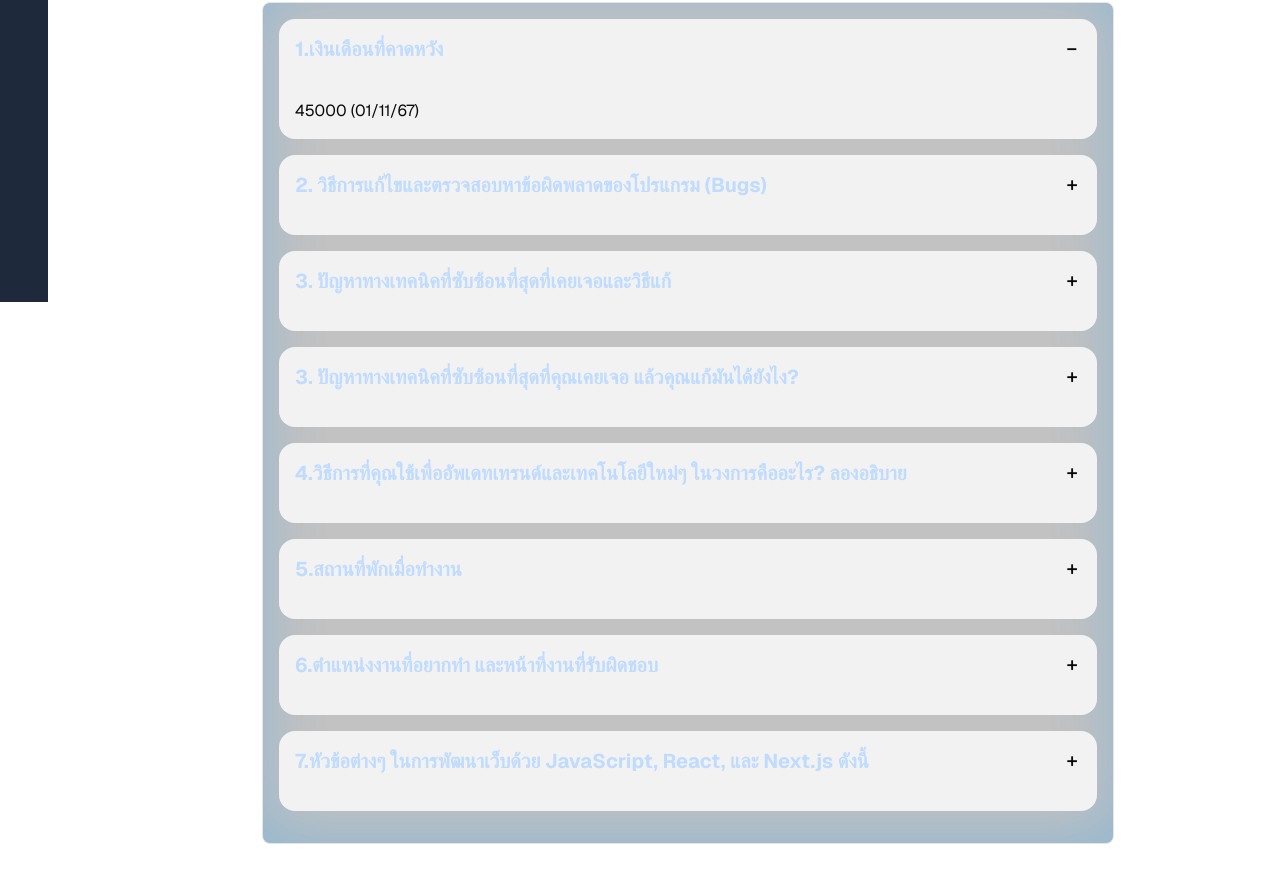
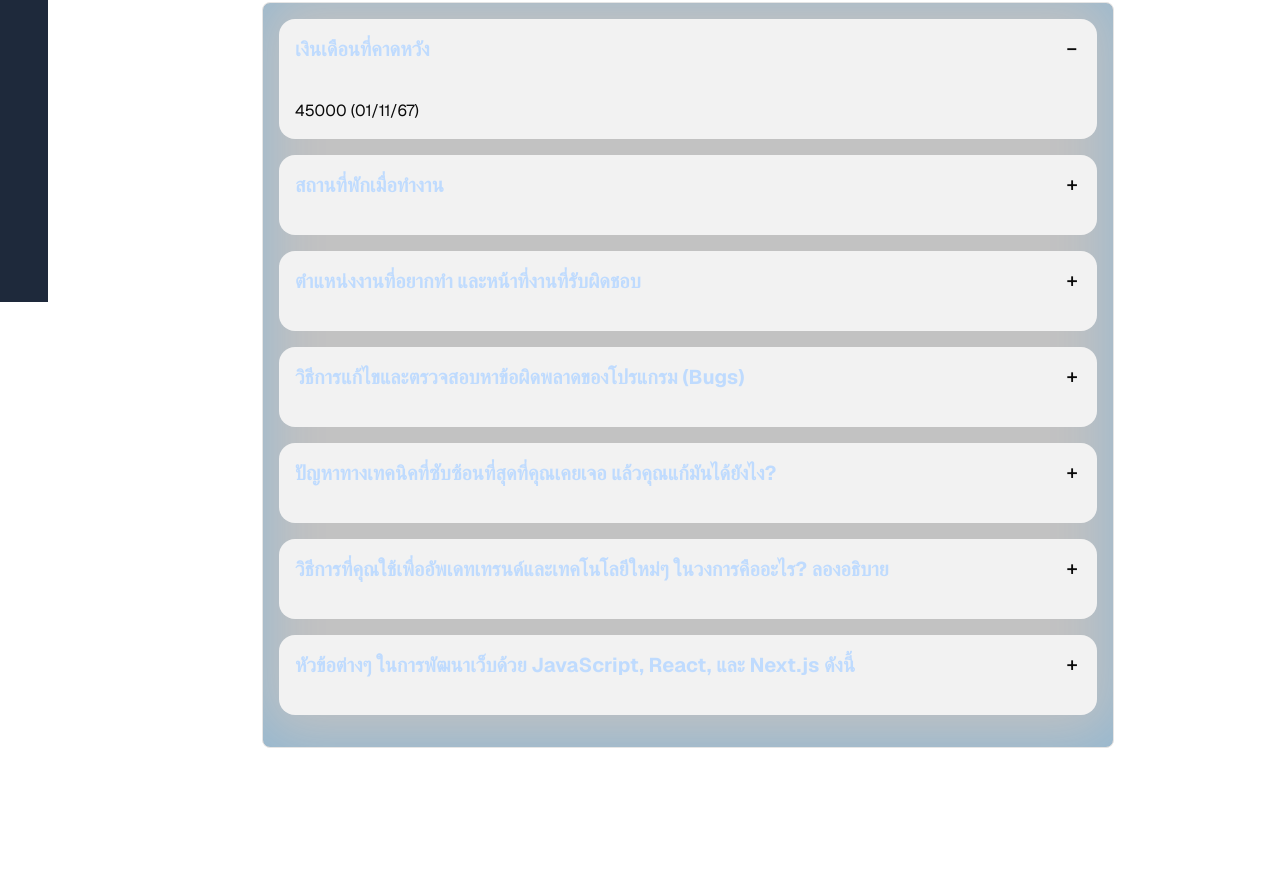
Before and after one commit to nut2567/portfolio-nextjs, a Next.js app: page /about in a window 1280 px wide. Shown: the part 498-1380 px from the top of the page. After the commit the page ends 1294 px from the top, so only its background shows below. Built offline with nearby package versions, Linux system fonts and the light colour scheme.

Commit message:
ลำดับ คำถาม

```diff
--- a/app/(portfolio)/about/question.tsx
+++ b/app/(portfolio)/about/question.tsx
@@ -13,75 +13,85 @@ export default function Question({ repositories }: { repositories: any[] }) {
         <input type="radio" name="my-accordion-3" defaultChecked />
         <div className="collapse-title text-xl font-medium">
           <h1 className="text-xl font-bold text-blue-200 mb-5">
-            1.เงินเดือนที่คาดหวัง
+            เงินเดือนที่คาดหวัง
           </h1>
         </div>
         <div className="collapse-content">
           <p>45000 (01/11/67)</p>
         </div>
       </div>
+
+      <div className="collapse collapse-plus bg-base-200 mb-4">
+        <input type="radio" name="my-accordion-3" />
+        <div className="collapse-title text-xl font-medium">
+          <h1 className="text-xl font-bold text-blue-200 mb-5">
+            สถานที่พักเมื่อทำงาน
+          </h1>
+        </div>
+        <div className="collapse-content">
+          <p>{`อยู่ที่ แถว ม.รังสิต ปทุม ใกล้ หลักหก`}</p>
+          <a
+            className="mr-2"
+            href={`https://www.google.com/maps/d/u/0/edit?mid=1aMmI6qNemVuHLcwy15_XLWBuwHAqejE&usp=sharing`}
+            target="_blank"
+            rel="noopener noreferrer"
+          >
+            <button className="btn btn-primary">www.google.com/maps</button>
+          </a>
+        </div>
+      </div>
+      <div className="collapse collapse-plus bg-base-200 mb-4">
+        <input type="radio" name="my-accordion-3" />
+        <div className="collapse-title text-xl font-medium">
+          <h1 className="text-xl font-bold text-blue-200 mb-5">
+            ตำแหน่งงานที่อยากทำ และหน้าที่งานที่รับผิดชอบ
+          </h1>
+        </div>
+        <div className="collapse-content">
+          <p>1.FrontEnd Developer</p>
+          <p>2.Software Engineer</p>
+          <p>3.Full Strack</p>
+          <p>JavaScript/NextJs/NuxtJs/Angular</p>
+          <p>NodeJs Express.js</p>
+          <p>PostgreSQL Mongoose</p>
+        </div>
+      </div>
       <div className="collapse collapse-plus bg-base-200 mb-4">
         <input type="radio" name="my-accordion-3" className="peer" />
         <div className="collapse-title text-xl font-medium">
           <h1 className="text-xl font-bold text-blue-200 mb-5">
-            2. วิธีการแก้ไขและตรวจสอบหาข้อผิดพลาดของโปรแกรม (Bugs)
+            วิธีการแก้ไขและตรวจสอบหาข้อผิดพลาดของโปรแกรม (Bugs)
           </h1>
         </div>
         <div className="collapse-content">
           <ul className="list-disc list-inside">
             <li>
-              <strong>2.1 ทำความเข้าใจข้อผิดพลาด:</strong>
+              <strong>1 ทำความเข้าใจข้อผิดพลาด:</strong>
               อ่านข้อความ error log
               และวิเคราะห์อาการผิดปกติของโปรแกรมเพื่อหาสาเหตุ
             </li>
             <li>
-              <strong>2.2 สร้าง Test Case:</strong>
+              <strong>2 สร้าง Test Case:</strong>
               ทดสอบด้วย input ต่าง ๆ เพื่อทำให้ข้อผิดพลาดเกิดซ้ำ
               และดูว่าข้อผิดพลาดเกิดขึ้นเมื่อใด
             </li>
             <li>
-              <strong>2.3 ใช้เครื่องมือ Debugger:</strong>
+              <strong>3 ใช้เครื่องมือ Debugger:</strong>
               ตรวจสอบค่าตัวแปรและตั้ง breakpoints
               เพื่อตรวจสอบการทำงานของโปรแกรมในแต่ละขั้นตอน
             </li>
             <li>
-              <strong>2.4 ทำงานร่วมกับทีม:</strong>
+              <strong>4 ทำงานร่วมกับทีม:</strong>
               ขอคำแนะนำจากทีมและใช้ Git เพื่อเปรียบเทียบการเปลี่ยนแปลงของโค้ด
             </li>
           </ul>
         </div>
       </div>
-
       <div className="collapse collapse-plus bg-base-200 mb-4">
         <input type="radio" name="my-accordion-3" className="peer" />
         <div className="collapse-title text-xl font-medium">
           <h1 className="text-xl font-bold text-blue-200 mb-5">
-            3. ปัญหาทางเทคนิคที่ซับซ้อนที่สุดที่เคยเจอและวิธีแก้
-          </h1>
-        </div>
-        <div className="collapse-content peer-checked:block">
-          <p className="mb-2">
-            ส่วนใหญ่จะเกิดขึ้นกับเวลาใช้ Third-party Libraries เข้ามาทำงานในระบบ
-            แล้วรายละเอียดของ API หรือ โค้ด ส่วนต่างมีน้อยหรือไม่ชัดเจน
-            แล้วจะต้องประสานงานคุยกันหลายส่วน เช่น อาจจะเป็นซอฟแวร์
-            ของหลายๆเจ้ามารวมกัน
-            ในระบเดียวกันแล้วต้องเขียนให้มันทำงานรวมกันได้ของระบบที่
-            ของแต่ละเจ้ามีอยู่แล้ว
-            การจะทำใหม่หรือแก้จากของเดิมอาจจะเป็นเรื่องที่อยากและใช้เวลา
-            ก็เป็นปัญหาอย่าง มีแนวทางที่จะแก้คือต้องประชุมบ่อยๆ โดยใช้ระบบ Agile
-            ในการแบ่งงาน Sprint ออกมาย่อยมากๆ
-            เพื่อให้มีการรายงานและติดตามได้ง่าย
-            รวมทั้งเปิดโอกาสให้สมาชิกในทีมแต่ละคนช่วยให้คำแนะนำ หรือแนวทางใหม่ ๆ
-            ในการแก้ปัญหาได้ด้วย คราวๆก็จะประชุมกันทุกเช้าในช่วงที่ติดปัญหา
-          </p>
-        </div>
-      </div>
-
-      <div className="collapse collapse-plus bg-base-200 mb-4">
-        <input type="radio" name="my-accordion-3" className="peer" />
-        <div className="collapse-title text-xl font-medium">
-          <h1 className="text-xl font-bold text-blue-200 mb-5">
-            3. ปัญหาทางเทคนิคที่ซับซ้อนที่สุดที่คุณเคยเจอ แล้วคุณแก้มันได้ยังไง?
+            ปัญหาทางเทคนิคที่ซับซ้อนที่สุดที่คุณเคยเจอ แล้วคุณแก้มันได้ยังไง?
           </h1>
         </div>
         <div className="collapse-content">
@@ -119,18 +129,18 @@ export default function Question({ repositories }: { repositories: any[] }) {
         <input type="radio" name="my-accordion-3" />
         <div className="collapse-title text-xl font-medium">
           <h1 className="text-xl font-bold text-blue-200 mb-5">
-            4.วิธีการที่คุณใช้เพื่ออัพเดทเทรนด์และเทคโนโลยีใหม่ๆ ในวงการคืออะไร?
+            วิธีการที่คุณใช้เพื่ออัพเดทเทรนด์และเทคโนโลยีใหม่ๆ ในวงการคืออะไร?
             ลองอธิบาย
           </h1>
         </div>
         <div className="collapse-content">
           <p>
-            4 ในการอัปเดตเทรนด์และเทคโนโลยีใหม่ ๆ ในวงการ
+            ในการอัปเดตเทรนด์และเทคโนโลยีใหม่ ๆ ในวงการ
             ผมมักใช้วิธีการหลายทางเพื่อให้แน่ใจว่าครอบคลุมทั้งด้านทฤษฎีและการใช้งานจริง
             วิธีหลัก ๆ ที่ผมใช้ ก็จะมี
           </p>
           <p>
-            4.1 ติดตามข่าวสารจากเว็บไซต์และบล็อกเทคโนโลยีใหม่ ๆ
+            1 ติดตามข่าวสารจากเว็บไซต์และบล็อกเทคโนโลยีใหม่ ๆ
             ที่กำลังเป็นที่นิยมรวมถึงตัวอย่างการใช้งานจริงที่นักพัฒนาคนอื่นนำมาพูดถึงใน
             YouTube คอนเฟอเรนซ์ต่าง ๆ เช่น Google, Apple, Microsoft
             เป็นแหล่งข้อมูลที่ดีในการอัปเดตเทคโนโลยีล่าสุด
@@ -138,9 +148,9 @@ export default function Question({ repositories }: { repositories: any[] }) {
             ๆ และตัวอย่างการใช้งานที่เเห็นภาพได้ง่าย
           </p>
           <p>
-            4.2 ผมมักจะเรียนรู้เทคโนโลยีใหม่ลองสร้างโปรเจกต์ทดลองขนาดเล็กหรือ
-            POC ดูการสอนผ่านคอร์สออนไลน์ใน YouTube หรือบทความ Stack Overflow,
-            Reddit เพราะช่วยให้เข้าใจโครงสร้างพื้นฐานได้ดี
+            2 ผมมักจะเรียนรู้เทคโนโลยีใหม่ลองสร้างโปรเจกต์ทดลองขนาดเล็กหรือ POC
+            ดูการสอนผ่านคอร์สออนไลน์ใน YouTube หรือบทความ Stack Overflow, Reddit
+            เพราะช่วยให้เข้าใจโครงสร้างพื้นฐานได้ดี
             จากนั้นผมจะลองนำเทคโนโลยีเหล่านี้มาสร้างโปรเจกต์ย่อย ๆ
             เพื่อฝึกใช้งานจริง
             ซึ่งเป็นวิธีการที่ช่วยให้จดจำได้ดีกว่าการเรียนรู้ทฤษฎีอย่างเดียว
@@ -184,43 +194,7 @@ export default function Question({ repositories }: { repositories: any[] }) {
         <input type="radio" name="my-accordion-3" />
         <div className="collapse-title text-xl font-medium">
           <h1 className="text-xl font-bold text-blue-200 mb-5">
-            5.สถานที่พักเมื่อทำงาน
-          </h1>
-        </div>
-        <div className="collapse-content">
-          <p>{`5. อยู่ที่ แถว ม.รังสิต ปทุม ใกล้ หลักหก`}</p>
-          <a
-            className="mr-2"
-            href={`https://www.google.com/maps/d/u/0/edit?mid=1aMmI6qNemVuHLcwy15_XLWBuwHAqejE&usp=sharing`}
-            target="_blank"
-            rel="noopener noreferrer"
-          >
-            <button className="btn btn-primary">www.google.com/maps</button>
-          </a>
-        </div>
-      </div>
-      <div className="collapse collapse-plus bg-base-200 mb-4">
-        <input type="radio" name="my-accordion-3" />
-        <div className="collapse-title text-xl font-medium">
-          <h1 className="text-xl font-bold text-blue-200 mb-5">
-            6.ตำแหน่งงานที่อยากทำ และหน้าที่งานที่รับผิดชอบ
-          </h1>
-        </div>
-        <div className="collapse-content">
-          <p>1.FrontEnd Developer</p>
-          <p>2.Software Engineer</p>
-          <p>3.Full Strack</p>
-          <p>JavaScript/NextJs/NuxtJs/Angular</p>
-          <p>NodeJs Express.js</p>
-          <p>PostgreSQL Mongoose</p>
-        </div>
-      </div>
-      <div className="collapse collapse-plus bg-base-200 mb-4">
-        <input type="radio" name="my-accordion-3" />
-        <div className="collapse-title text-xl font-medium">
-          <h1 className="text-xl font-bold text-blue-200 mb-5">
-            7.หัวข้อต่างๆ ในการพัฒนาเว็บด้วย JavaScript, React, และ Next.js
-            ดังนี้
+            หัวข้อต่างๆ ในการพัฒนาเว็บด้วย JavaScript, React, และ Next.js ดังนี้
           </h1>
         </div>
         <div className="collapse-content">
@@ -280,6 +254,7 @@ export default function Question({ repositories }: { repositories: any[] }) {
             </p>
 
             <p>9. Custom Hook ใน React</p>
+
             <p>
               Hook ที่สร้างขึ้นเองเพื่อนำ logic
               ที่ใช้ซ้ำในหลายคอมโพเนนต์มารวมไว้ด้วยกัน เช่น การดึงข้อมูลจาก API
```
Also changed, not shown: app/(portfolio)/projects/page.tsx (+0 -8 lines).
